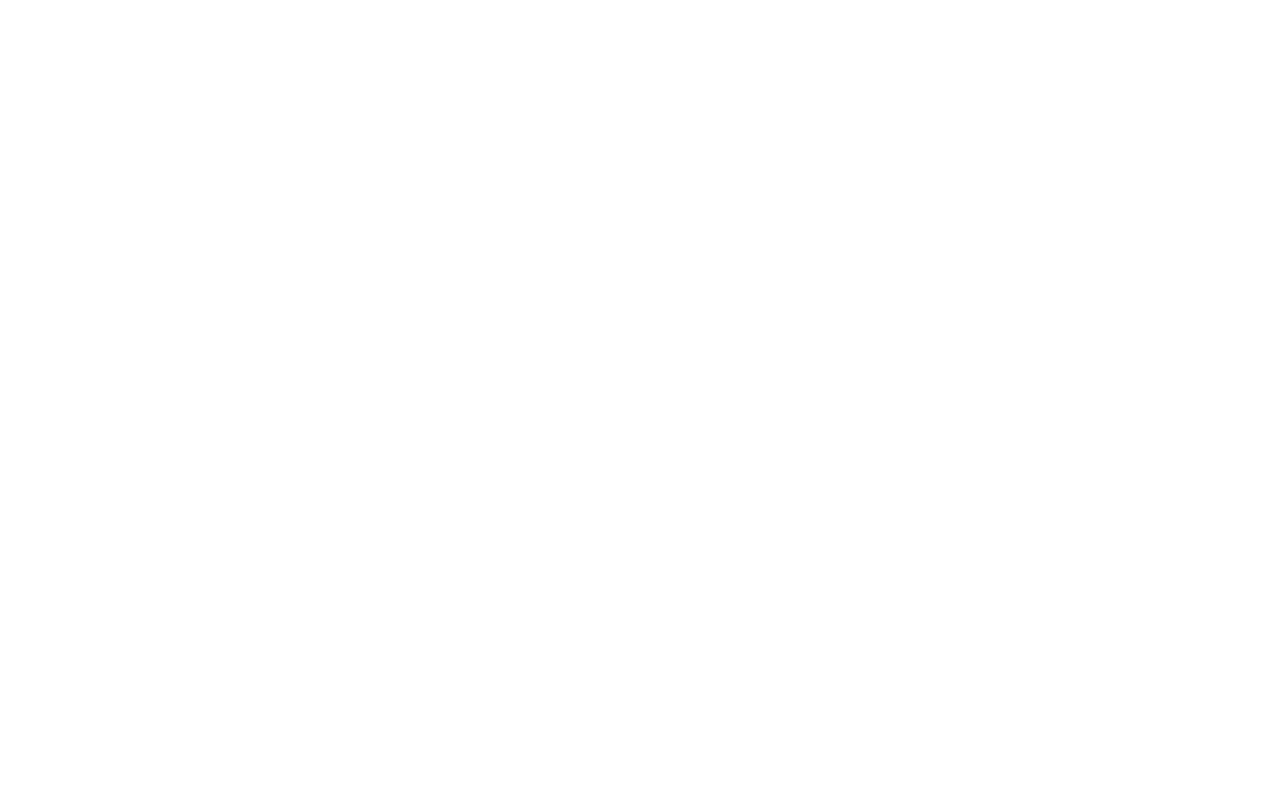
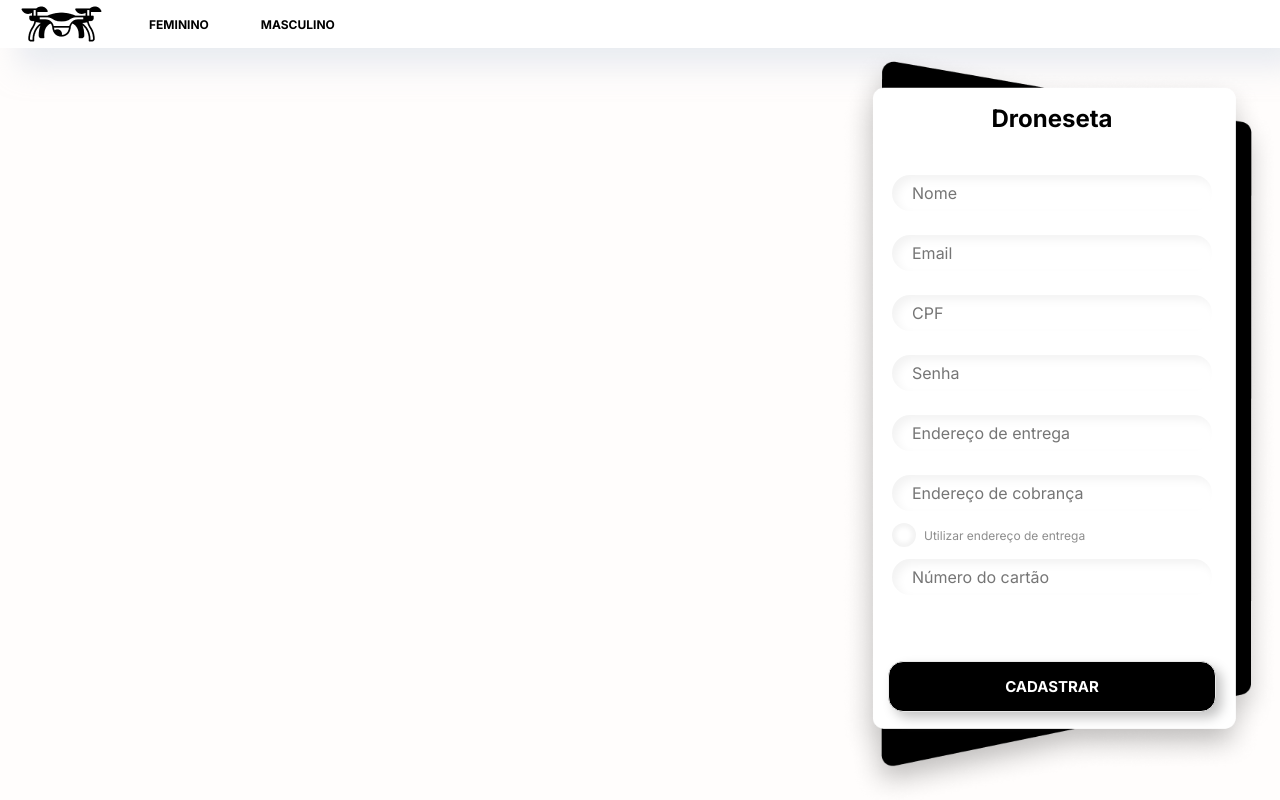
Before and after one commit to juliumnix/Trabalho-55DSW, a React (Create React App) app in the folder frontend/droneseta/: page /signUp in a window 1280 px wide. Before the commit this address had no page. Built offline with nearby package versions, Linux system fonts and the light colour scheme.

Commit message:
SignUpScreen created

```diff
--- a/frontend/droneseta/src/App.js
+++ b/frontend/droneseta/src/App.js
@@ -3,6 +3,7 @@ import AuthenticationScreen from "./pages/AdmPages/AuthenticationScreen";
 import ErrorScreen from "./pages/ErrorScreen";
 import HomeScreen from "./pages/HomeScreen";
 import LoginScreen from "./pages/LoginScreen";
+import SignUpScreen from "./pages/SignUpScreen";
 import ShoppingCart from "./pages/ShoppingCartScreen";
 import PrivatedRoute from "./routes/PrivatedRoute";
 import AdminRoute from "./routes/AdminRoute";
@@ -15,6 +16,7 @@ function App() {
       <Routes>
         <Route path="/erro" element={<ErrorScreen />} />
         <Route path="/" element={<LoginScreen />} />
+        <Route path="/signUp" element={<SignUpScreen />} />
         <Route path="/admin" element={<AuthenticationScreen />} />
         <Route
           path="/home/admin"
--- a/frontend/droneseta/src/components/Button/index.js
+++ b/frontend/droneseta/src/components/Button/index.js
@@ -2,10 +2,12 @@ import React from "react";
 
 import { Container } from "./styles";
 
-function Button({ title, isActive, ...rest }) {
+function Button({ title, isActive, width, ...rest }) {
   return (
     <>
-      <Container {...rest}>{title}</Container>
+      <Container style={{ width: width }} {...rest}>
+        {title}
+      </Container>
     </>
   );
 }
--- a/frontend/droneseta/src/components/Input/index.js
+++ b/frontend/droneseta/src/components/Input/index.js
@@ -1,9 +1,31 @@
-import React from 'react';
+import React from "react";
 
-import { Container } from './styles';
+import { Container } from "./styles";
 
-function Input({type, placeholder, name, value, width, onChange, ...rest}) {
-  return <Container {...rest} type={type} placeholder={placeholder} style={{width: width}} name={name} value={value} onChange={onChange} />;
+function Input({
+  type,
+  placeholder,
+  name,
+  value,
+  height,
+  width,
+  margin,
+  onChange,
+  disabled,
+  ...rest
+}) {
+  return (
+    <Container
+      {...rest}
+      type={type}
+      placeholder={placeholder}
+      style={{ height: height, width: width, margin: margin }}
+      name={name}
+      value={value}
+      onChange={onChange}
+      disabled={disabled}
+    />
+  );
 }
 
 export default Input;
--- a/frontend/droneseta/src/pages/HomeScreen/styles.js
+++ b/frontend/droneseta/src/pages/HomeScreen/styles.js
@@ -3,48 +3,6 @@ import styled from "styled-components";
 export const Container = styled.div`
   background-color: #fffdfc;
   height: 100vh;
-  -moz-text-size-adjust: none;
-  -webkit-text-size-adjust: none;
-  text-size-adjust: none;
-`;
-
-export const ItemButton = styled.button`
-  cursor: pointer;
-  font-family: "Inter", sans-serif;
-  font-size: 12px;
-  height: 10vh;
-  font-weight: bold;
-  border: none;
-  background: none;
-`;
-
-export const Spacer = styled.div`
-  width: 5vh;
-`;
-
-export const Logo = styled.img`
-  width: 83px;
-  height: 42px;
-  padding-left: 20px;
-`;
-
-export const ClickMenu = styled.button`
-  border: none;
-  background: none;
-`;
-
-export const ContainerSidebar = styled.div`
-  position: fixed;
-  right: 0;
-  top: 0;
-  height: 100vh;
-  width: 260px;
-  display: flex;
-  flex-direction: column;
-  background-color: #fff;
-  box-shadow: 18px 18px 30px rgba(209, 217, 230, 0.5);
-  justify-content: center;
-  align-items: center;
 `;
 
 export const Content = styled.div`
--- /dev/null
+++ b/frontend/droneseta/src/pages/SignUpScreen/index.js
@@ -0,0 +1,191 @@
+import { useState, React } from "react";
+import {
+  Check,
+  CheckWrapper,
+  Container,
+  Content,
+  SignUpData,
+  SignUpDataContent,
+  SignUpDataWrapper,
+  SignUpImage,
+  Title,
+} from "./styles";
+import Header from "../../components/Header";
+import { ItemButton, Spacer, Logo } from "../../components/Header/styles";
+import Input from "../../components/Input";
+import Button from "../../components/Button";
+import signUpBackgroundImage from "../../assets/background-login.png";
+
+export default function SignUp() {
+  const [name, setName] = useState("");
+  const [email, setEmail] = useState("");
+  const [cpf, setCpf] = useState("");
+  const [pass, setPass] = useState("");
+  const [billingAddress, setBillingAddress] = useState("");
+  const [deliveryAddress, setDeliveryAddress] = useState("");
+  const [useSameAddress, setUseSameAddress] = useState(false);
+  const [cardNumber, setCardNumber] = useState("");
+
+  function nameHandler(text) {
+    setName(text);
+  }
+
+  function emailHandler(text) {
+    setEmail(text);
+  }
+
+  function cpfHandler(text) {
+    setCpf(text);
+  }
+
+  function passwordHandler(text) {
+    setPass(text);
+  }
+
+  function deliveryAddressHandler(text) {
+    setDeliveryAddress(text);
+  }
+
+  function billingAddressHandler(text) {
+    setBillingAddress(text);
+  }
+
+  function useSameAddressHandler() {
+    setUseSameAddress(!useSameAddress);
+  }
+
+  function cardNumberHandler(text) {
+    setCardNumber(text);
+  }
+
+  return (
+    <Container>
+      <Header
+        leftChildren={
+          <>
+            <Logo src={require("../../assets/logo.png")} />
+            <Spacer />
+            <ItemButton>FEMININO</ItemButton>
+            <Spacer />
+            <ItemButton>MASCULINO</ItemButton>
+          </>
+        }
+        rightChildren={<></>}
+      ></Header>
+      <Content>
+        <SignUpDataWrapper>
+          <SignUpImage src={signUpBackgroundImage}></SignUpImage>
+          <SignUpData>
+            <SignUpDataContent>
+              <Title>Droneseta</Title>
+              <div>
+                <div>
+                  <Input
+                    type="text"
+                    placeholder="Nome"
+                    name="name"
+                    value={name}
+                    onChange={(event) => nameHandler(event.target.value)}
+                    width={"35vh"}
+                    height={"2vh"}
+                    margin={"0 0 3vh 0"}
+                  />
+                </div>
+                <div>
+                  <Input
+                    type="text"
+                    placeholder="Email"
+                    name="email"
+                    value={email}
+                    onChange={(event) => emailHandler(event.target.value)}
+                    width={"35vh"}
+                    height={"2vh"}
+                    margin={"0 0 3vh 0"}
+                  />
+                </div>
+                <div>
+                  <Input
+                    type="number"
+                    placeholder="CPF"
+                    name="cpf"
+                    value={cpf}
+                    onChange={(event) => cpfHandler(event.target.value)}
+                    width={"35vh"}
+                    height={"2vh"}
+                    margin={"0 0 3vh 0"}
+                  />
+                </div>
+                <div>
+                  <Input
+                    type="password"
+                    placeholder="Senha"
+                    name="pass"
+                    value={pass}
+                    onChange={(event) => passwordHandler(event.target.value)}
+                    width={"35vh"}
+                    height={"2vh"}
+                    margin={"0 0 3vh 0"}
+                  />
+                </div>
+                <div>
+                  <Input
+                    type="text"
+                    placeholder="Endereço de entrega"
+                    name="deliveryAddress"
+                    value={deliveryAddress}
+                    onChange={(event) =>
+                      deliveryAddressHandler(event.target.value)
+                    }
+                    width={"35vh"}
+                    height={"2vh"}
+                    margin={"0 0 3vh 0"}
+                  />
+                </div>
+                <div>
+                  <Input
+                    type="text"
+                    placeholder="Endereço de cobrança"
+                    name="billingAddress"
+                    value={billingAddress}
+                    onChange={(event) =>
+                      billingAddressHandler(event.target.value)
+                    }
+                    width={"35vh"}
+                    height={"2vh"}
+                    margin={"0 0 1.5vh 0"}
+                    disabled={useSameAddress}
+                  />
+                </div>
+                <div>
+                  <CheckWrapper>
+                    <Check
+                      type="checkbox"
+                      checked={useSameAddress}
+                      onChange={useSameAddressHandler}
+                    />
+                    Utilizar endereço de entrega
+                  </CheckWrapper>
+                </div>
+                <div>
+                  <Input
+                    type="number"
+                    placeholder="Número do cartão"
+                    name="cardNumber"
+                    value={cardNumber}
+                    onChange={(event) => cardNumberHandler(event.target.value)}
+                    width={"35vh"}
+                    height={"2vh"}
+                    margin={"0 0 3vh 0"}
+                  />
+                </div>
+              </div>
+              <div>
+                <Button title={"CADASTRAR"} width={"41vh"} />
+              </div>
+            </SignUpDataContent>
+          </SignUpData>
+        </SignUpDataWrapper>
+      </Content>
+    </Container>
+  );
+}
--- /dev/null
+++ b/frontend/droneseta/src/pages/SignUpScreen/styles.js
@@ -0,0 +1,86 @@
+import styled from "styled-components";
+
+export const Container = styled.div`
+  background-color: #fffdfc;
+  height: 100vh;
+`;
+
+export const Content = styled.div`
+  display: flex;
+  align-items: center;
+  justify-content: flex-end;
+  height: 94vh;
+  width: 100vw;
+`;
+
+export const Title = styled.h2`
+  font-family: "Inter", sans-serif;
+`;
+
+export const SignUpDataWrapper = styled.div`
+  position: relative;
+  display: flex;
+  align-items: center;
+  justify-content: center;
+  height: 94vh;
+  width: 55vh;
+`;
+
+export const SignUpImage = styled.img`
+  position: absolute;
+  z-index: 0;
+  height: 94vh;
+  width: 55vh;
+`;
+
+export const SignUpData = styled.div`
+  position: absolute;
+  z-index: 1;
+  height: 94vh;
+  width: 55vh;
+  padding-top: 5vh;
+  padding-left: 4vh;
+  padding-right: 6vh;
+  padding-bottom: 9vh;
+  box-sizing: border-box;
+`;
+
+export const SignUpDataContent = styled.div`
+  display: flex;
+  flex-direction: column;
+  align-items: center;
+  justify-content: space-between;
+  height: 80vh;
+  width: 45vh;
+  padding: 2vh 0;
+  box-sizing: border-box;
+`;
+
+export const CheckWrapper = styled.div`
+  display: flex;
+  align-items: center;
+  align-content: center;
+  font-size: 12px;
+  font-family: "Inter", sans-serif;
+  color: #8d8d8d;
+  margin-bottom: 1.5vh;
+`;
+
+export const Check = styled.input`
+  height: 3vh;
+  width: 3vh;
+  margin-right: 1vh;
+  background-color: white;
+  border-radius: 100%;
+  box-shadow: inset 0 0 0.5vh 0.5vh rgb(243, 243, 243);
+  appearance: none;
+  -webkit-appearance: none;
+  outline: none;
+  cursor: pointer;
+  :checked {
+    height: 2vh;
+    width: 2vh;
+    margin: 0.5vh 1.5vh 0.5vh 0.5vh;
+    box-shadow: 0 0 0.5vh 0.5vh rgb(243, 243, 243);
+  }
+`;
```
Also changed, not shown: frontend/droneseta/src/pages/HomeScreen/index.js (+6 -6 lines).
